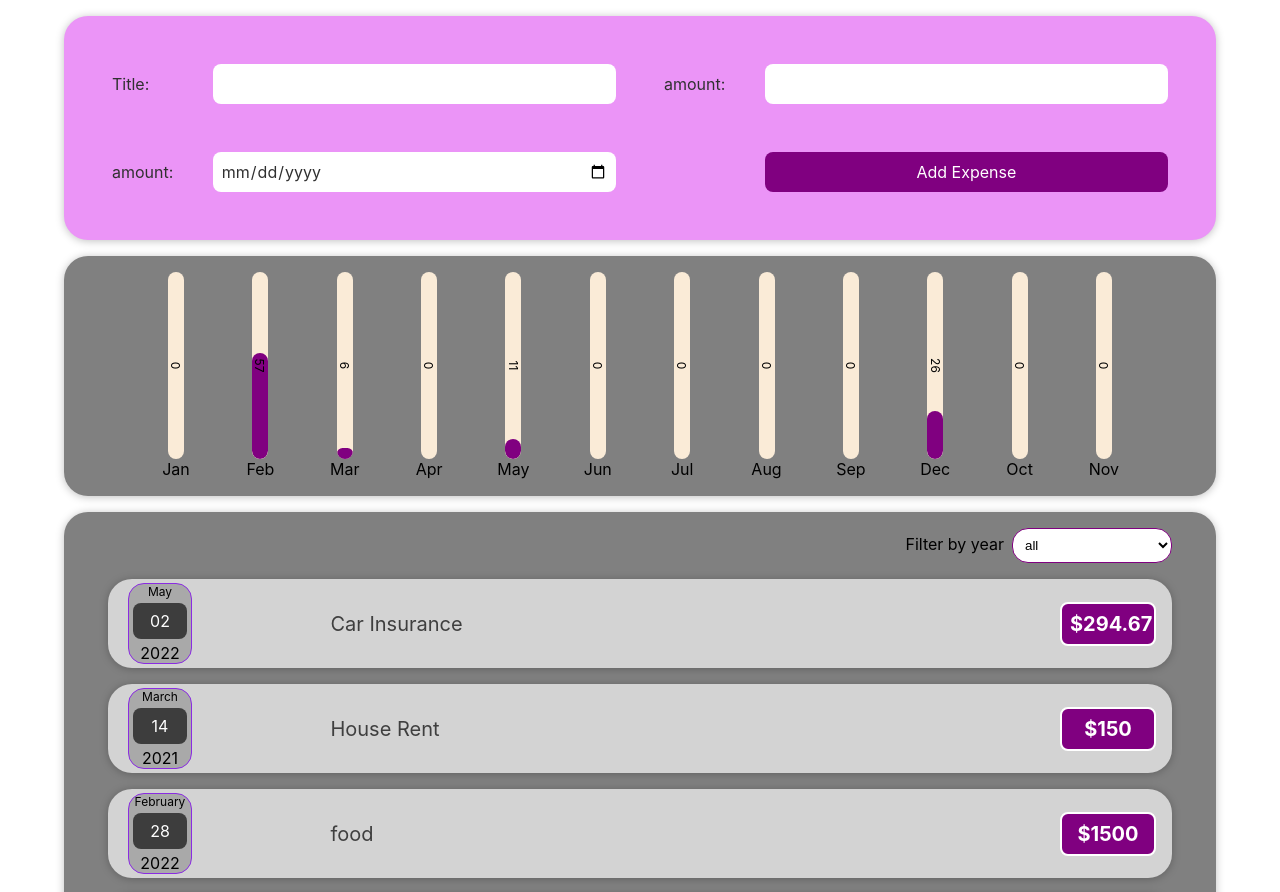
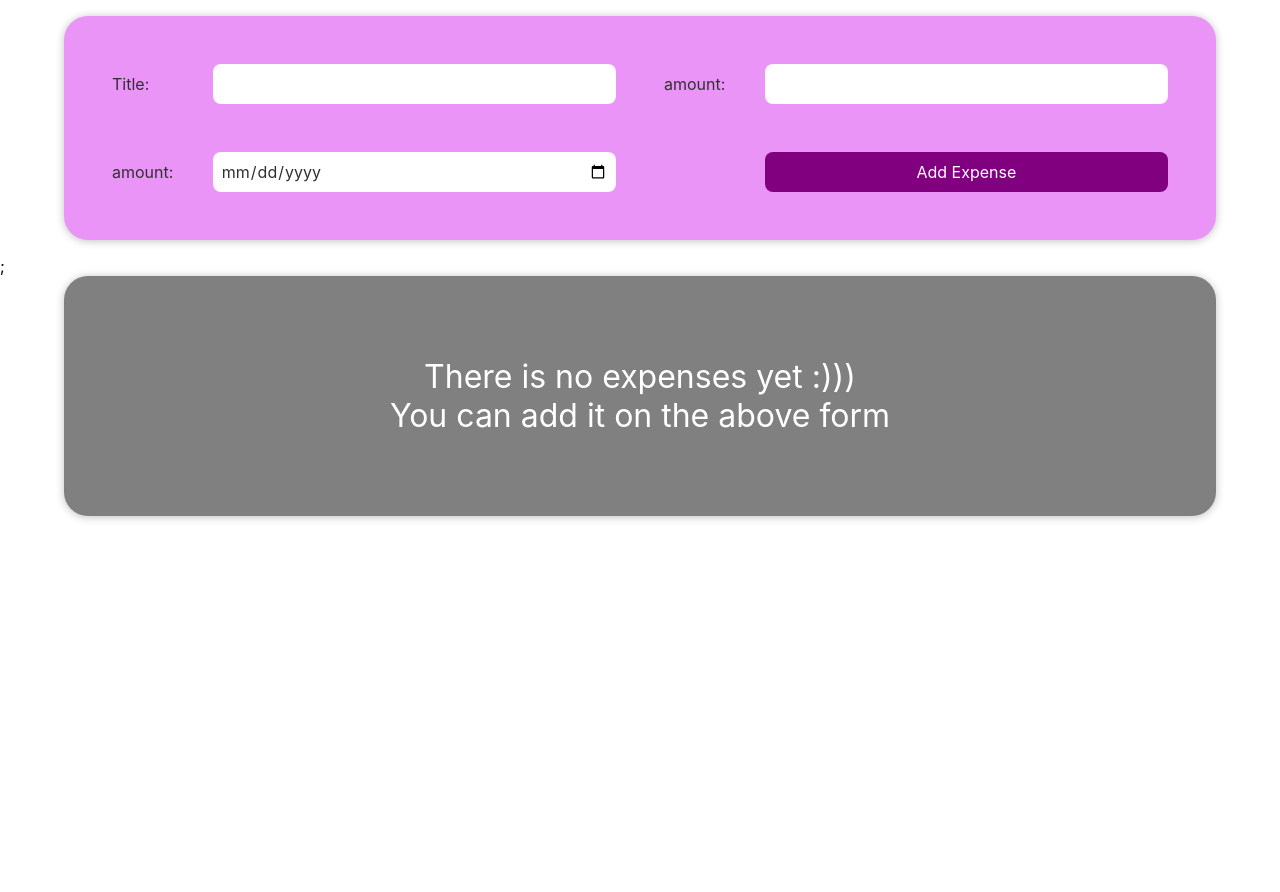
Before and after one commit to AmirAsadzadeh/Expense-Tracker-With-React, a React (Create React App) app: page / in a window 1280 px wide. Shown: the top 892 px of the page. After the commit the page ends 800 px from the top, so only its background shows below. Built offline with nearby package versions, Linux system fonts and the light colour scheme.

Commit message:
local storage implemented

```diff
--- a/src/App.css
+++ b/src/App.css
@@ -3,3 +3,16 @@
   padding: 0;
   box-sizing: border-box;
 }
+
+.empty {
+  background-color: gray;
+  height: 15rem;
+  width: 90%;
+  margin: auto;
+  display: flex;
+  justify-content: center;
+  align-items: center;
+  color: white;
+  font-size: 2rem;
+  text-align: center;
+}
--- a/src/App.js
+++ b/src/App.js
@@ -2,49 +2,45 @@ import "./App.css";
 import React, { useState } from "react";
 import Expenses from "./components/Expenses/Expenses";
 import NewExpense from "./components/NewExpense/NewExpense";
+import Card from "./components/UI/Card";
 
 function App() {
-  const expenses = [
-    {
-      id: "el1",
-      title: "Car Insurance",
-      amount: 294.67,
-      date: new Date(),
-    },
-    {
-      id: "el2",
-      title: "House Rent",
-      amount: 150,
-      date: new Date(2021, 2, 14),
-    },
-    {
-      id: "el3",
-      title: "food",
-      amount: 1500,
-      date: new Date(2022, 1, 28),
-    },
-    {
-      id: "el4",
-      title: "hobby",
-      amount: 700.99,
-      date: new Date(2018, 11, 24),
-    },
-  ];
+  let expenses = JSON.parse(localStorage.getItem("expenses")) || [];
+
+  expenses.forEach((item) => {
+    item.date = new Date(item.date);
+  });
 
   const [items, setItems] = useState(expenses);
 
   const newExpenseHandler = function (expense) {
     setItems((prevItems) => {
+      const newExpense = [...prevItems, expense];
+      localStorage.setItem("expenses", JSON.stringify(newExpense));
       return [...prevItems, expense];
     });
   };
 
+  if (expenses.length >= 1) {
     return (
       <div>
         <NewExpense onNewExpense={newExpenseHandler}></NewExpense>
         <Expenses items={items}></Expenses>
       </div>
     );
+  } else {
+    return (
+      <div>
+        <NewExpense onNewExpense={newExpenseHandler}></NewExpense>;
+        <Card className="empty">
+          <p>
+            There is no expenses yet :)))<br></br>You can add it on the above
+            form
+          </p>
+        </Card>
+      </div>
+    );
+  }
 }
 
 export default App;
```
Lines whose indentation alone changed are shown as unchanged.
